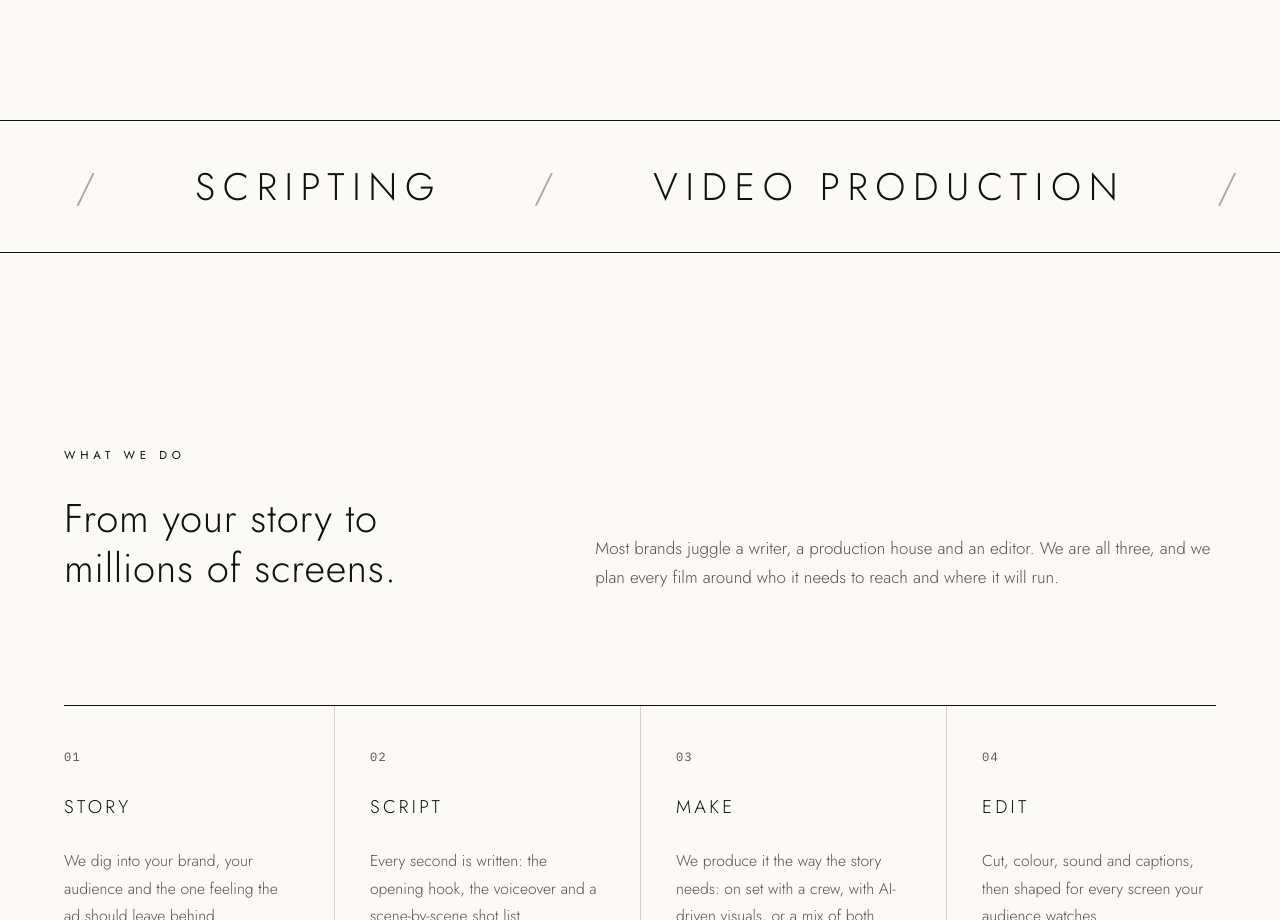
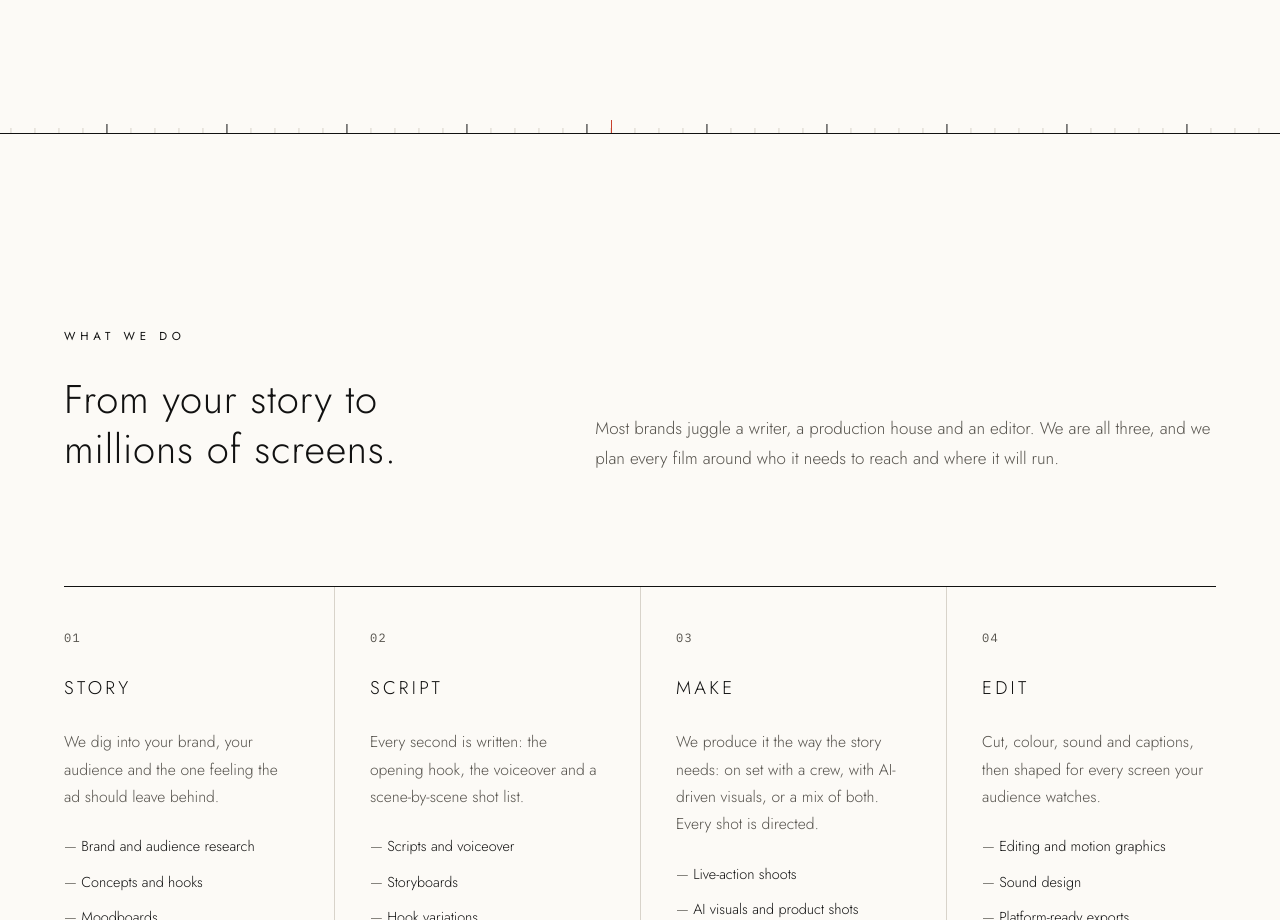
Before and after one commit to yashG72/motiontheory, a React (Vite) app: page / in a window 1280 px wide. Shown: the part 1020-1940 px from the top of the page. Built offline with nearby package versions, Linux system fonts and the light colour scheme.

Commit message:
Home: replace word marquee with a thin animated timeline strip
Co-Authored-By: Claude Opus 5.5 (1M context) <noreply@anthropic.com>
Claude-Session: https://claude.ai/code/session_01XKDziGkFG3LXXJF31qU7RB

```diff
--- a/src/pages/Home.jsx
+++ b/src/pages/Home.jsx
@@ -1,4 +1,3 @@
-import { Fragment } from "react";
 import { Link } from "react-router-dom";
 import Arrow from "../components/Arrow.jsx";
 import OMark from "../components/OMark.jsx";
@@ -6,8 +5,6 @@ import Tagline from "../components/Tagline.jsx";
 import Timecode from "../components/Timecode.jsx";
 import Viewer from "../components/Viewer.jsx";
 import { CONTACT } from "../site.js";
-
-const MARQUEE = ["Brand films", "Storytelling", "Scripting", "Video production", "Live-action shoots", "AI visuals", "Editing", "Reels", "Shorts", "Campaigns"];
 
 const STEPS = [
   { no: "01", title: "Story", text: "We dig into your brand, your audience and the one feeling the ad should leave behind.", items: ["Brand and audience research", "Concepts and hooks", "Moodboards"] },
@@ -57,16 +54,9 @@ export default function Home() {
         </div>
       </section>
 
-      <div className="marquee" aria-label={MARQUEE.join(", ")}>
-        <div className="marquee-track" aria-hidden="true">
-          {[0, 1].map((copy) =>
-            MARQUEE.map((word) => (
-              <Fragment key={`${copy}-${word}`}>
-                <span>{word}</span><span aria-hidden="true">/</span>
-              </Fragment>
-            ))
-          )}
-        </div>
+      <div className="scrub" aria-hidden="true">
+        <div className="scrub-ticks"></div>
+        <div className="scrub-head"></div>
       </div>
 
       <section className="section" id="how">
--- a/src/styles.css
+++ b/src/styles.css
@@ -388,25 +388,26 @@ body::before {
 }
 @keyframes head { from { left: 0; } to { left: 100%; } }
 
-/* ---------- Marquee ---------- */
+/* ---------- Scrub line (thin timeline between hero and process) ---------- */
 
-.marquee {
-  border-block: 1px solid var(--ink);
+.scrub {
+  position: relative;
+  height: 14px;
   overflow: hidden;
-  white-space: nowrap;
-  padding-block: 32px;
+  border-bottom: 1px solid var(--ink);
 }
-.marquee-track {
-  display: inline-flex;
-  gap: 2.4em;
-  animation: marquee 38s linear infinite;
-  font-weight: 300;
-  font-size: clamp(1.4rem, 3vw, 2.4rem);
-  letter-spacing: 0.2em;
-  text-transform: uppercase;
+.scrub-ticks {
+  position: absolute; inset: 0 -120px 0 0;
+  background:
+    repeating-linear-gradient(90deg, var(--ink) 0 1px, transparent 1px 120px) bottom / 100% 9px no-repeat,
+    repeating-linear-gradient(90deg, var(--rule) 0 1px, transparent 1px 24px) bottom / 100% 5px no-repeat;
+  animation: scrub-drift 6s linear infinite;
 }
-.marquee-track span[aria-hidden] { opacity: 0.35; }
-@keyframes marquee { to { transform: translateX(-50%); } }
+.scrub-head {
+  position: absolute; top: 0; bottom: 0; left: 0; width: 1px; background: var(--rec);
+  animation: head 14s linear infinite;
+}
+@keyframes scrub-drift { to { transform: translateX(-120px); } }
 
 /* ---------- Process (a real sequence) ---------- */
 
```
